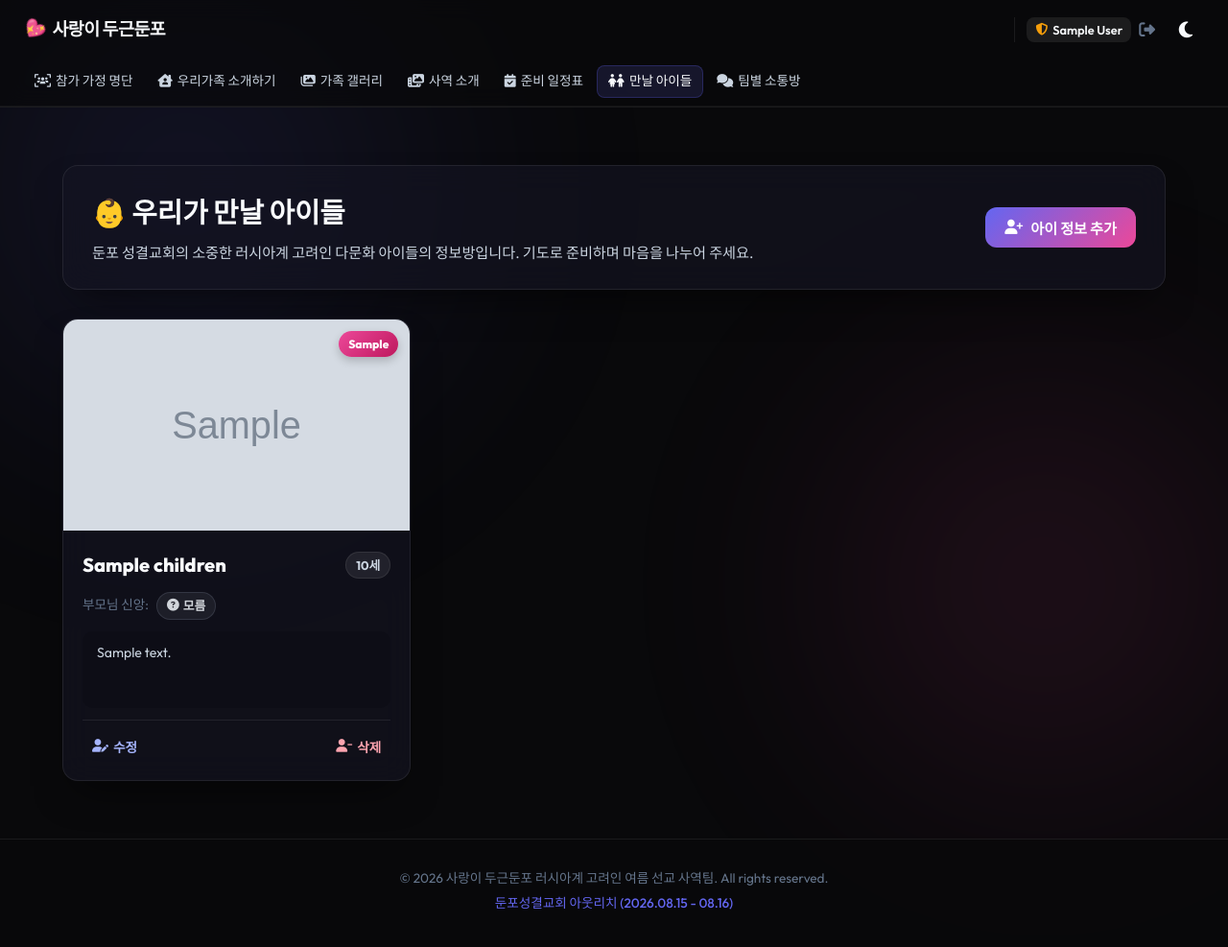
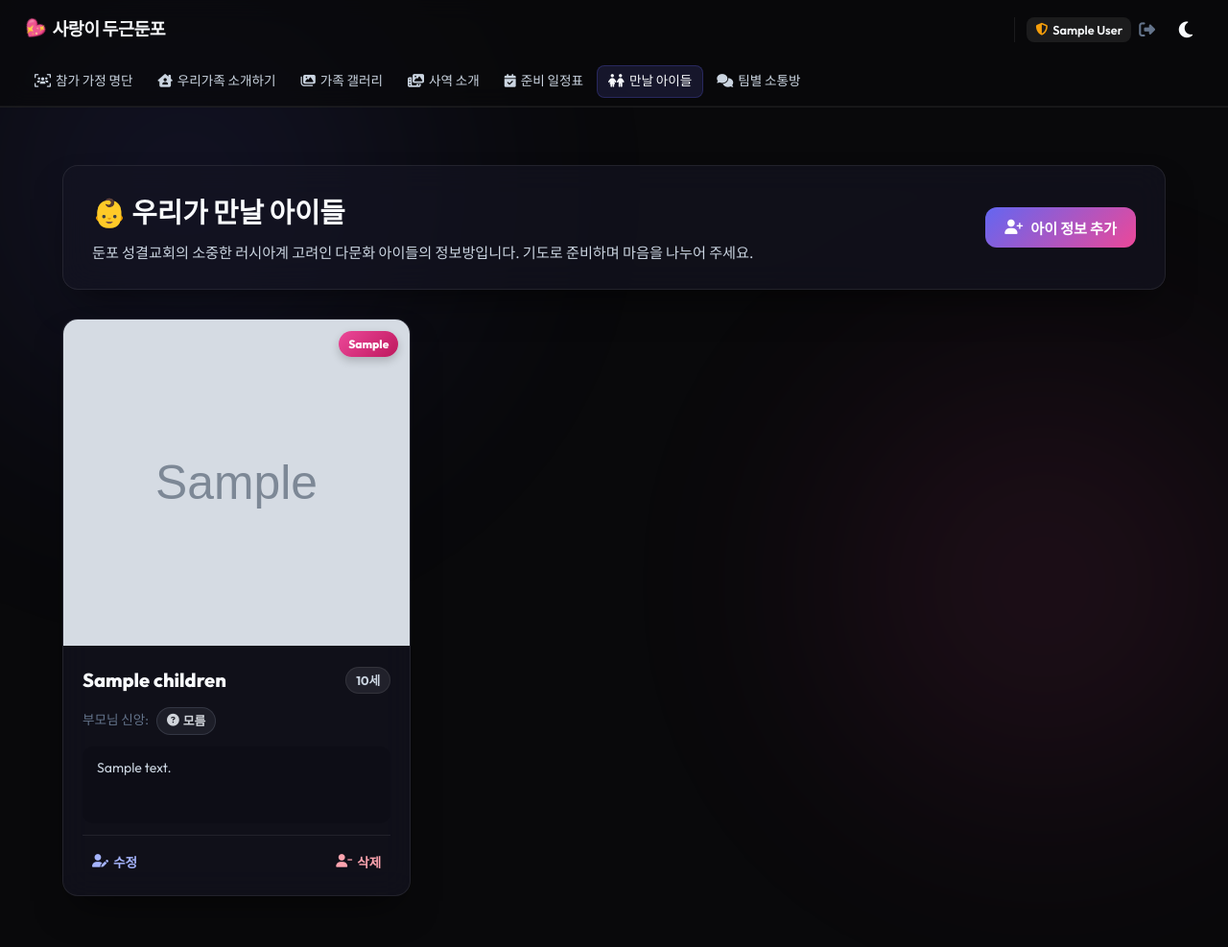
Before and after one commit to crossbow02/2026-summer-ubd, a Flask app: page /target-children in a window 1280 px wide. Shown: the top 987 px of the page at 96% size. Before the commit the page ends 948 px from the top, so only its background shows below. Run offline with Flask 3, Linux system fonts and the light colour scheme; the visitor is signed in with stand-in values (Sample User, id 1); tables that the repository leaves empty hold one stand-in row (values such as "Sample post"); grey boxes marked "Sample" are stand-in pictures; some libraries are stand-ins or nearby versions.

Commit message:
Optimize target children cards for portrait photos: set wrapper height to 340px

```diff
--- a/static/css/style.css
+++ b/static/css/style.css
@@ -2094,7 +2094,7 @@ input[type="date"]::-webkit-calendar-picker-indicator:hover {
 .child-image-wrapper {
     position: relative;
     width: 100%;
-    height: 220px;
+    height: 340px;
     background: rgba(255, 255, 255, 0.03);
     overflow: hidden;
 }
```
